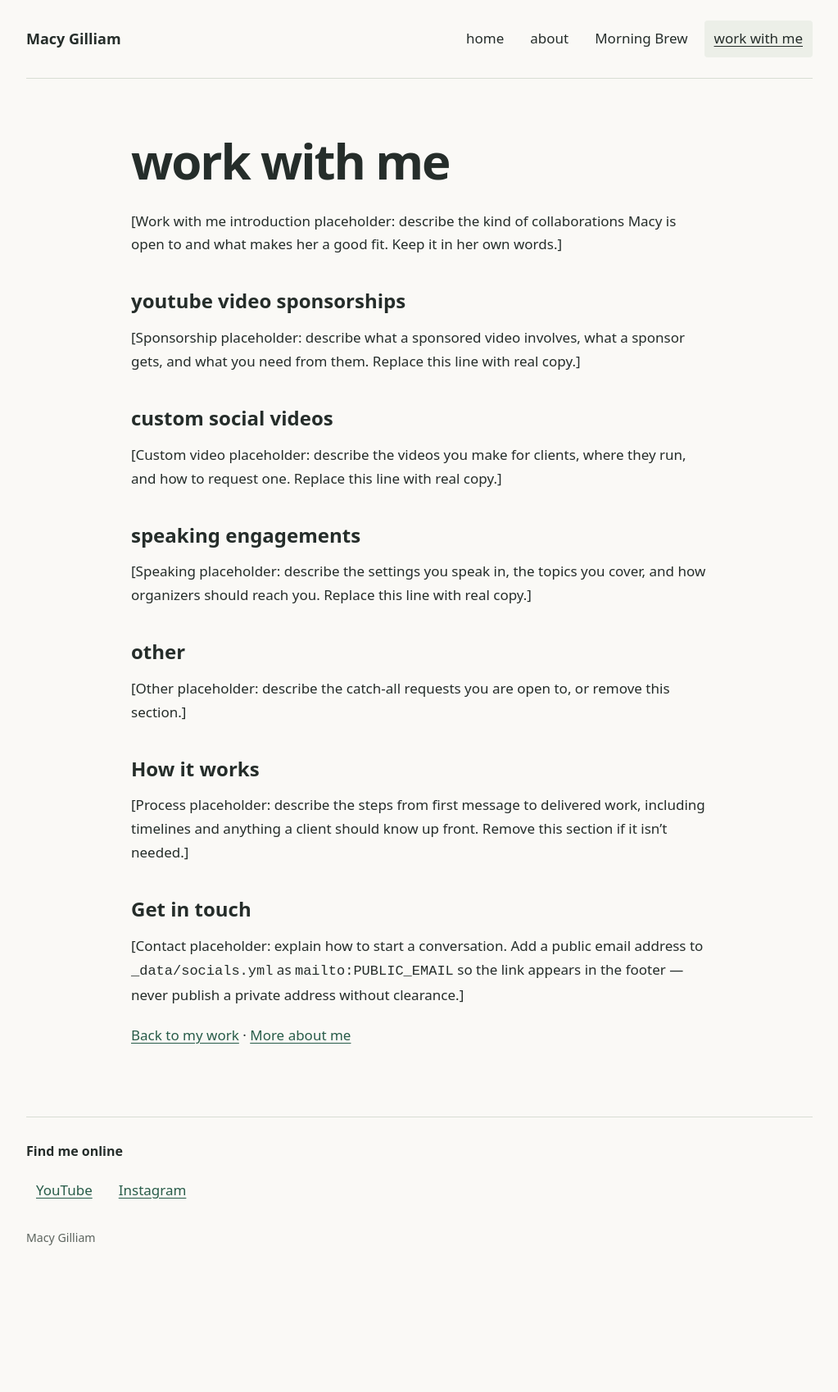
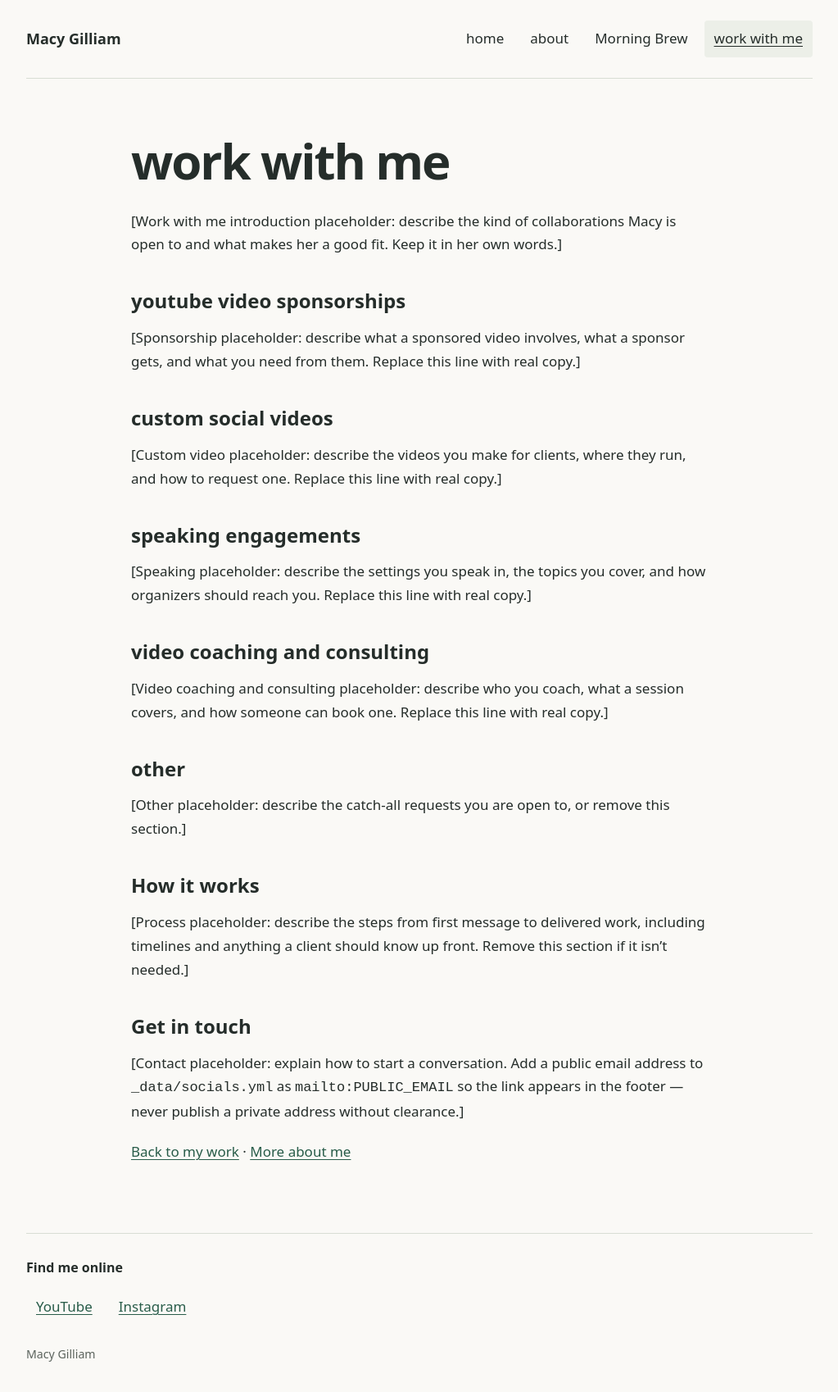
Before and after one commit to macyagilliam/macyagilliam, a Jekyll site: the page built from work-with-me.md, in a window 1280 px wide. Shown: the whole page at 82% size, without its empty margins (128-1151 px from the left). Built offline with Jekyll 4.4.1, drawn with Linux system fonts in a browser that asks for light colours; before the commit the page ends 1555 px from its top, so only the background shows below that.

Commit message:
Add video coaching and consulting section to work with me

```diff
--- a/work-with-me.md
+++ b/work-with-me.md
@@ -17,6 +17,10 @@ permalink: /work-with-me/
 
 [Speaking placeholder: describe the settings you speak in, the topics you cover, and how organizers should reach you. Replace this line with real copy.]
 
+## video coaching and consulting
+
+[Video coaching and consulting placeholder: describe who you coach, what a session covers, and how someone can book one. Replace this line with real copy.]
+
 ## other
 
 [Other placeholder: describe the catch-all requests you are open to, or remove this section.]
```
